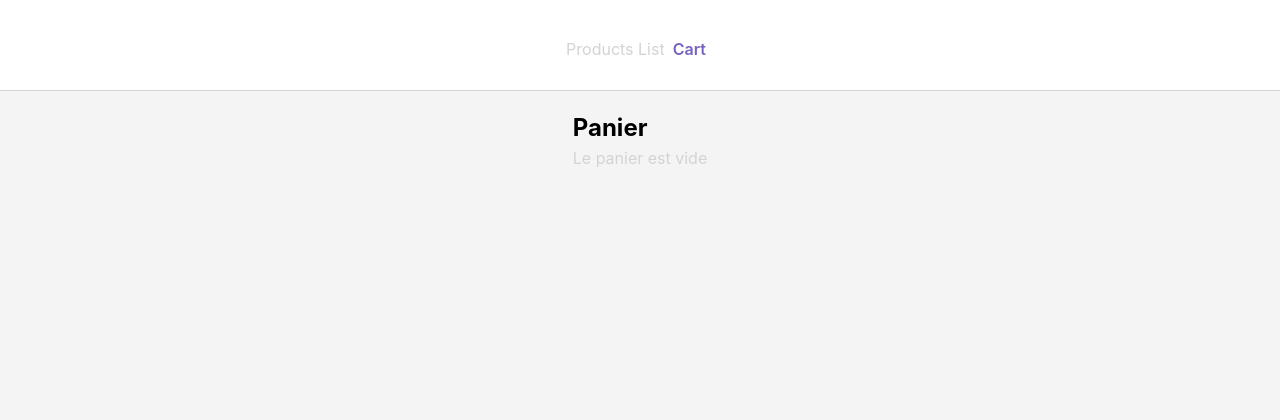
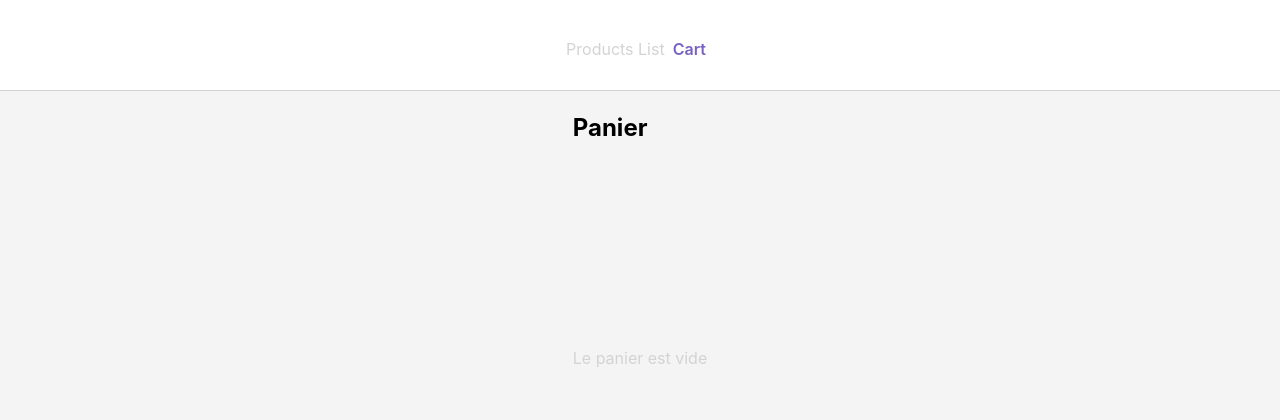
Before and after one commit to edytaskibinska/cartReactRedux, a React (Vite) app: page /cart in a window 1280 px wide. Shown: the top 420 px of the page. Built offline with nearby package versions, Linux system fonts and the light colour scheme.

Commit message:
fixing colors

```diff
--- a/src/Components/Button/Button.tsx
+++ b/src/Components/Button/Button.tsx
@@ -8,7 +8,7 @@ interface IButton extends ButtonHTMLAttributes<HTMLButtonElement> {
   children?: ReactNode;
   className?: string;
   disabled?: boolean;
-  onClick?: (event: MouseEvent<HTMLElement>) => void;
+  onClick?: (event: MouseEvent<any>) => void;
 }
 
 const Button: FC<IButton> = ({
--- a/src/Components/CartElement/CartElement.tsx
+++ b/src/Components/CartElement/CartElement.tsx
@@ -8,9 +8,7 @@ interface ICartElemWithActions extends ICartElement {
   contentBefore?: ReactNode;
   contentAfter?: ReactNode;
   swippable?: boolean;
-  handleConfirmDelete?: (
-    event: MouseEvent<HTMLElement, MouseEvent>
-  ) => void | undefined;
+  handleConfirmDelete?: (event: MouseEvent<any>) => void;
 }
 
 const CartElement: FC<ICartElemWithActions> = ({
@@ -65,7 +63,6 @@ const CartElement: FC<ICartElemWithActions> = ({
         {swippable && (
           <div
             className="swipeDesktopHiddenButton"
-            // @ts-ignore
             onClick={swippable && handleClickSwipe}
           ></div>
         )}
@@ -78,7 +75,6 @@ const CartElement: FC<ICartElemWithActions> = ({
               <p>Quantité :{quantity}</p>
             ) : (
               <>
-                {/* @ts-ignore */}
                 <Button onClick={handleConfirmDelete} className="confirmDelete">
                   Confirmer la suppression?
                 </Button>
--- a/src/Pages/CartPage/CartPage.scss
+++ b/src/Pages/CartPage/CartPage.scss
@@ -3,6 +3,8 @@
 .cartPage {
   padding-bottom: 200px;
   .emptyBacket {
+    top: 200px;
+    position: relative;
     text-align: center;
     color: $color-gray;
   }
--- a/src/Pages/PageNotFound/PageNotFound.scss
+++ b/src/Pages/PageNotFound/PageNotFound.scss
@@ -1,9 +1,11 @@
+@import "../../Styles/vars";
+
 .page404 {
   display: flex;
   flex-direction: column;
   justify-content: center;
   align-items: center;
-  color: #2c3e50;
+  color: $color-error;
   max-width: 100%;
   padding: 20px;
   .text404 {
@@ -19,7 +21,7 @@
     text-align: center;
   }
   .link {
-    color: #2c3e50;
+    color: $color-error;
     margin-bottom: 70px;
   }
   @media all and (max-width: 650px) {
--- a/src/Styles/global.scss
+++ b/src/Styles/global.scss
@@ -29,7 +29,7 @@ button:focus-visible {
 
 @media (prefers-color-scheme: light) {
   :root {
-    color: #213547;
-    background-color: #ffffff;
+    color:$color-black;
+    background-color: $color-white;
   }
 }
--- a/src/Styles/normalize.scss
+++ b/src/Styles/normalize.scss
@@ -1,3 +1,5 @@
+@import "./vars";
+
 // =============================================================================
 // Normalize.scss based on Nicolas Gallagher and Jonathan Neal's
 // normalize.css v2.1.3 | MIT License | git.io/normalize
@@ -31,8 +33,8 @@ $h4_margin: 1.33em 0 !default;
 $h5_margin: 1.67em 0 !default;
 $h6_margin: 2.33em 0 !default;
 
-$background: #fff !default;
-$color: #000 !default;
+$background: $color-white !default;
+$color: $color-black !default;
 
 // =============================================================================
 // HTML5 display definitions
@@ -214,8 +216,8 @@ dfn {
 // Addresses styling not present in IE6/7/8/9
 
 mark {
-  background: #ff0;
-  color: #000;
+  background: $color-bunchy-blue;
+  color: $color-black;
 }
 
 // Addresses margins set differently in IE6/7
@@ -383,7 +385,7 @@ figure {
 // Define consistent border, margin, and padding
 
 fieldset {
-  border: 1px solid #c0c0c0;
+  border: 1px solid $color-gray;
   margin: 0 2px;
   padding: 0.35em 0.625em 0.75em;
 }
```
